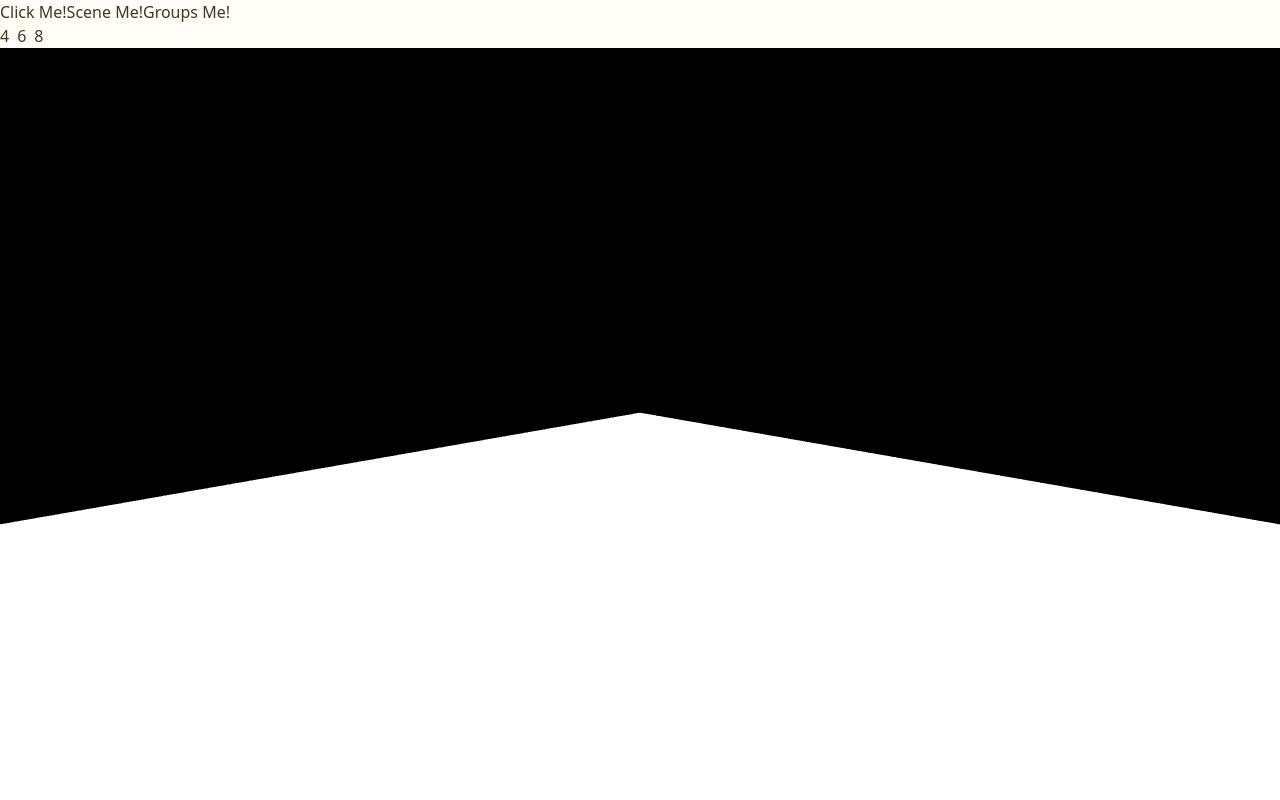
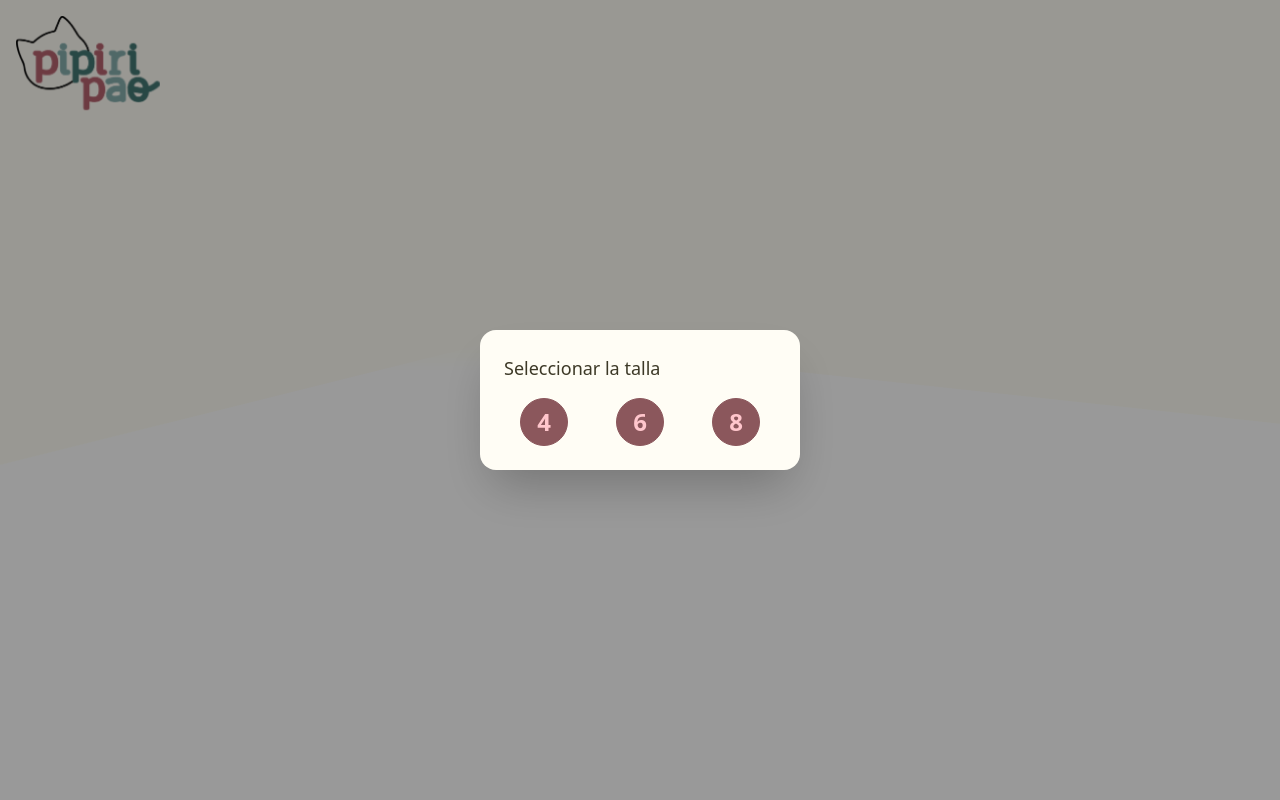
Before and after one commit to danroncancio/PipiripaoNuxt, a Nuxt app: page /3D in a window 1280 px wide. Shown: the top 800 px of the page. Built offline with nearby package versions, Linux system fonts and the light colour scheme.

Commit message:
Setting up the 3D environment for the clothing

```diff
--- a/components/Scene.vue
+++ b/components/Scene.vue
@@ -39,13 +39,15 @@ const modelUrls = {
 const canvas = ref(null);
 
 const scene = new THREE.Scene();
+scene.fog = new THREE.Fog("#FFFDF5", 1, 5);
+scene.background = new THREE.Color("#FFFDF5");
 const camera = new THREE.PerspectiveCamera(
   75,
   window.innerWidth / window.innerHeight,
   0.1,
   1000
 );
-camera.position.set(1, 1, 1);
+camera.position.set(0.5, 1, 1);
 
 let renderer;
 let controls;
@@ -56,9 +58,11 @@ const pointer = new THREE.Vector2(1, 1);
 const ambientLight = new THREE.AmbientLight(0xffffff, 0.8);
 scene.add(ambientLight);
 
-const directionalLight = new THREE.DirectionalLight(0xffffff, 0.5);
+let ligthsGroup = new THREE.Group();
+
+const directionalLight = new THREE.DirectionalLight(0xffffff, 0.7);
 directionalLight.castShadow = true;
-directionalLight.shadow.mapSize.set(1024, 1024);
+directionalLight.shadow.mapSize.set(1024 * 4, 1024 * 4);
 directionalLight.shadow.camera.far = 15;
 directionalLight.shadow.camera.left = -7;
 directionalLight.shadow.camera.top = 7;
@@ -66,7 +70,8 @@ directionalLight.shadow.camera.right = 7;
 directionalLight.shadow.camera.bottom = -7;
 directionalLight.position.set(5, 5, 5);
 directionalLight.layers.set(0);
-scene.add(directionalLight);
+ligthsGroup.add(directionalLight);
+scene.add(ligthsGroup);
 
 const floor = new THREE.Mesh(
   new THREE.PlaneGeometry(6, 6),
@@ -130,8 +135,6 @@ function loadGarments() {
   console.log("length: ", urls.length);
   for (let i = 0; i < urls.length; i++) {
     loadModel(urls[i]).then((res) => {
-      //clothesGroup.add(res.scene);
-      //console.log("resp obj: ", res);
       res.scene.traverse((node) => {
         node.layers.set(0);
         if (node.isMesh) {
@@ -212,14 +215,26 @@ function animate() {
   renderer.render(scene, camera);
   controls.update();
   raycaster.setFromCamera(pointer, camera);
+  ligthsGroup.rotation.y += 0.001;
 }
 
 function createScene(el) {
   renderer = new THREE.WebGLRenderer({ antialias: true, canvas: el });
   renderer.shadowMap.enabled = true;
   renderer.shadowMap.type = THREE.PCFSoftShadowMap;
+  renderer.setPixelRatio(Math.min(window.devicePixelRatio, 2));
+
   controls = new OrbitControls(camera, renderer.domElement);
+  let minPan = new THREE.Vector3(-0.5, -0.5);
+  let maxPan = new THREE.Vector3(0.5, 0.5);
+  let _v = new THREE.Vector3();
+  controls.enableDamping = true;
+  controls.maxDistance = 1;
+  controls.minDistance = 0.3;
+  controls.enablePan = false;
   controls.autoRotate = false;
+  controls.maxPolarAngle = Math.PI / 2;
+  controls.minPolarAngle = 0.9;
   controls.target = new THREE.Vector3(0, 0.65, 0);
 
   resize();
@@ -228,27 +243,66 @@ function createScene(el) {
 
 function resize() {
   renderer.setSize(window.innerWidth, window.innerHeight);
+  renderer.setPixelRatio(Math.min(window.devicePixelRatio, 2));
   camera.aspect = window.innerWidth / window.innerHeight;
   camera.updateProjectionMatrix();
 }
 
 onMounted(() => {
   createScene(canvas.value);
+  document.getElementById("tallasToggle").click();
 });
+window.addEventListener("resize", resize);
+window.addEventListener("mousedown", onPointerClick);
+window.addEventListener("pointermove", onPointerMove);
 
-window.addEventListener("resize", resize);
-window.addEventListener("click", onPointerClick);
-window.addEventListener("pointermove", onPointerMove);
 //window.addEventListener("touchstart", onPointerTouch);
 </script>
 
 <template>
-  <button @click="changeGarment">Click Me!</button>
-  <button @click="showScene">Scene Me!</button>
-  <button @click="showGroups">Groups Me!</button>
-  <div></div>
-  <button @click="getModelsUrl('4')">4</button>
-  <button @click="getModelsUrl('6')" class="ml-2">6</button>
-  <button @click="getModelsUrl('8')" class="ml-2">8</button>
-  <canvas ref="canvas"></canvas>
+  <div class="relative">
+    <img class="absolute ml-4 mt-4 w-36" src="/img/logoSecondary.png" alt="" />
+    <label
+      id="tallasToggle"
+      for="tallas-modal"
+      class="modal-button absolute top-1/2 left-1/2 hidden -translate-x-1/2 -translate-y-1/2"
+      >Elegir Talla</label
+    >
+    <canvas ref="canvas"></canvas>
+  </div>
+  <input type="checkbox" id="tallas-modal" class="modal-toggle" />
+  <div class="modal">
+    <div class="modal-box max-w-xs">
+      <h3 class="pb-4 text-lg">Seleccionar la talla</h3>
+      <div class="mx-auto flex justify-between px-4">
+        <label
+          @click="getModelsUrl('4')"
+          for="tallas-modal"
+          class="btn btn-primary btn-circle text-2xl"
+          >4</label
+        >
+        <label
+          @click="getModelsUrl('6')"
+          for="tallas-modal"
+          class="btn btn-primary btn-circle text-2xl"
+          >6</label
+        >
+        <label
+          @click="getModelsUrl('8')"
+          for="tallas-modal"
+          class="btn btn-primary btn-circle text-2xl"
+          >8</label
+        >
+      </div>
+    </div>
+  </div>
 </template>
+
+<style scoped>
+.webgl {
+  position: fixed;
+  top: 0;
+  left: 0;
+  outline: none;
+}
+</style>
--- a/pages/3D/index.vue
+++ b/pages/3D/index.vue
@@ -1,11 +1,9 @@
 <script setup>
+import Scene from "../../components/Scene.vue";
 const route = useRoute();
-console.log("3D");
-console.log(route.query.sku);
 </script>
 <template>
   <ClientOnly>
     <Scene />
   </ClientOnly>
-  <Footer />
 </template>
```
Also changed, not shown: public/img/logoSecondary.png (added).
